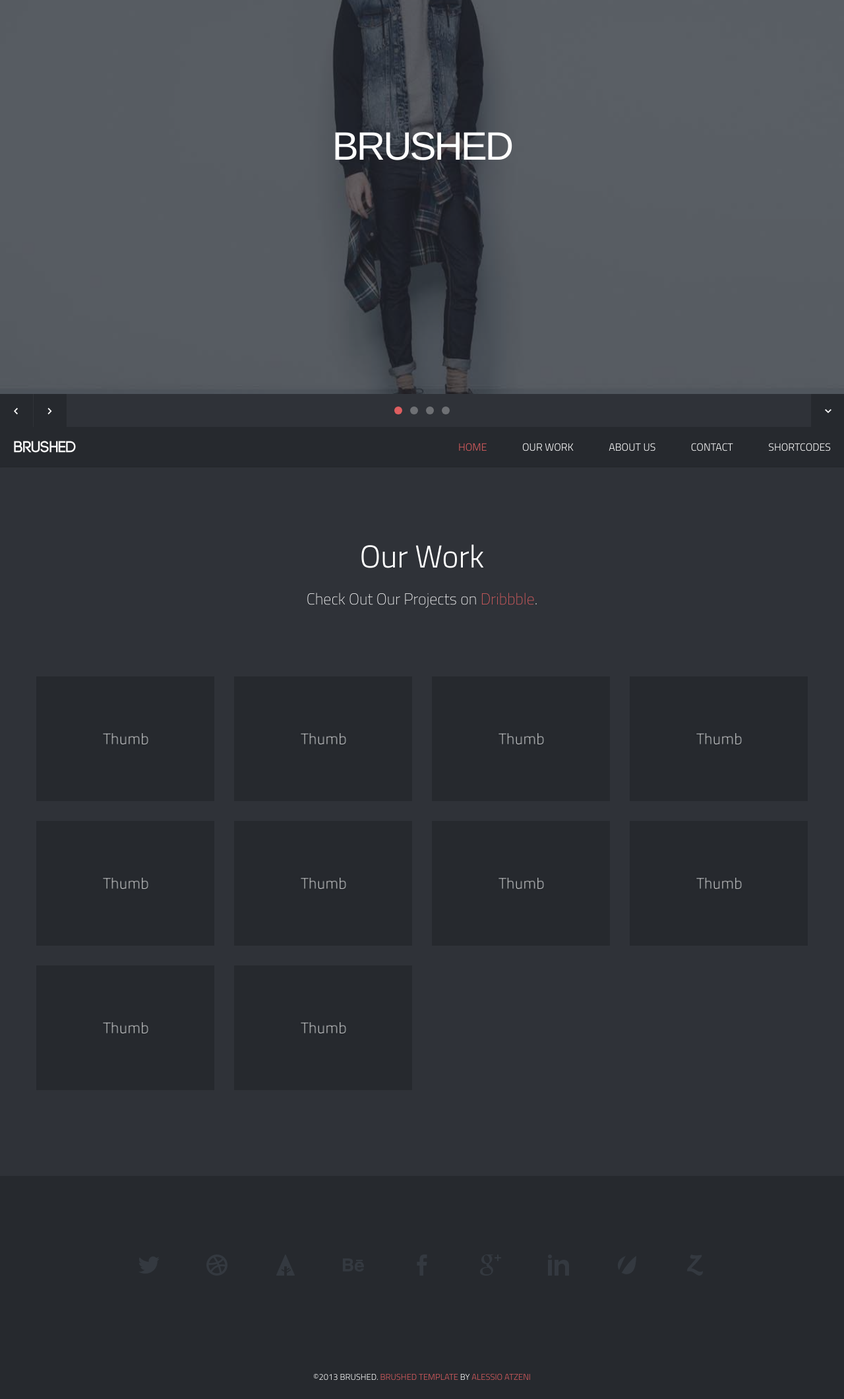
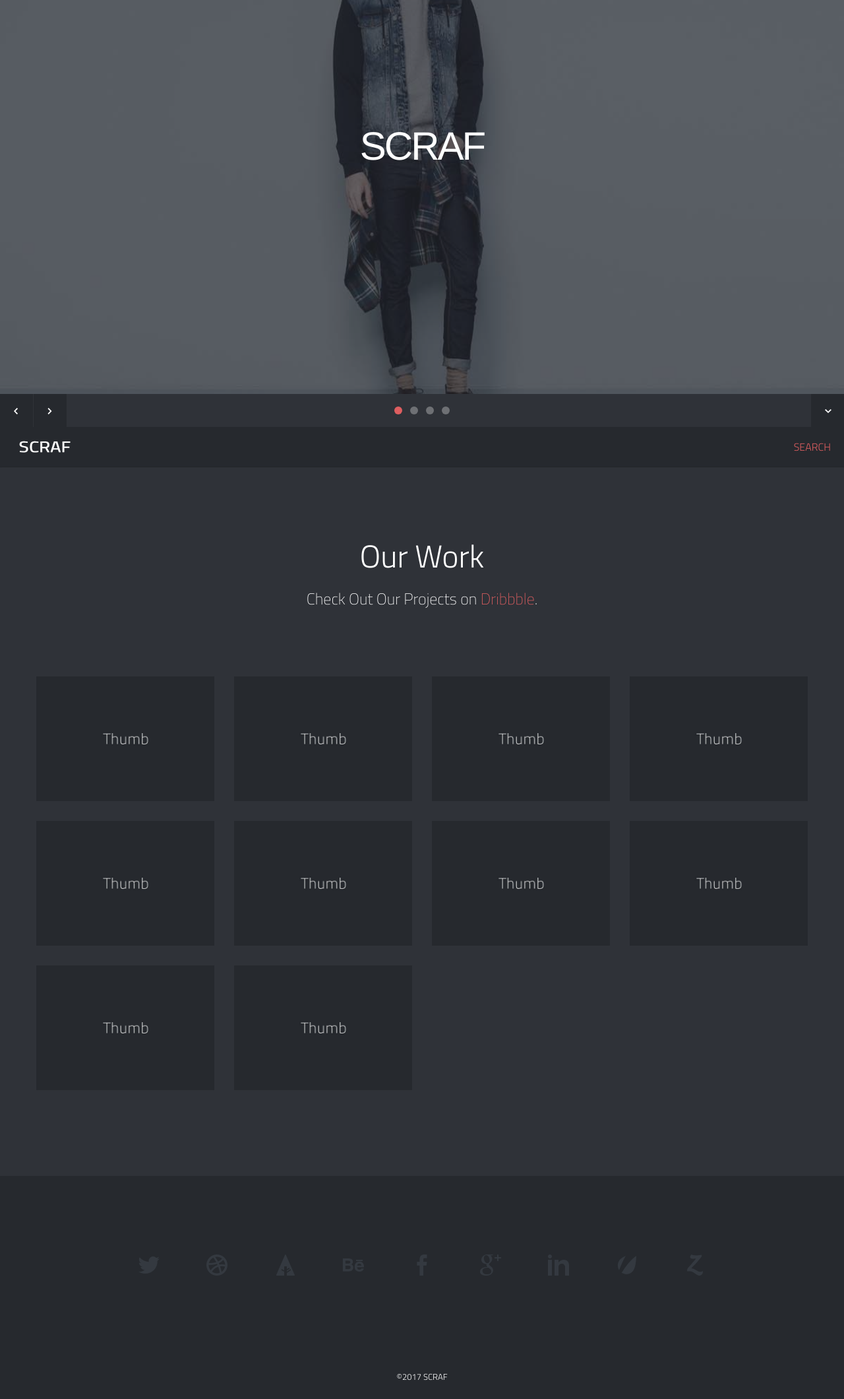
Before and after one commit to Joaquimdcp/Custom-Showcase, a Django app: page /index in a window 1280 px wide. Shown: the part 153-2273 px from the top of the page at 66% size. Run offline with Django 3.2, Linux system fonts and the light colour scheme; some libraries are stand-ins or nearby versions.

Commit message:
Edit Front End

```diff
--- a/showcase/engine/static/css/main.css
+++ b/showcase/engine/static/css/main.css
@@ -1,6 +1,6 @@
 /*
-Theme Name: Brushed
-Theme URI: http://www.themes.alessioatzeni.com/html/brushed/
+Theme Name: scraf
+Theme URI: http://www.themes.alessioatzeni.com/html/scraf/
 Author: Alessio Atzeni
 Author URI: http://www.alessioatzeni.com
 Description: Personal Website and Portfolio of Alessio Atzeni
--- a/showcase/engine/static/js/main.js
+++ b/showcase/engine/static/js/main.js
@@ -1,13 +1,13 @@
 jQuery(function($){
 
-var BRUSHED = window.BRUSHED || {};
+var scraf = window.scraf || {};
 
 /* ==================================================
    Mobile Navigation
 ================================================== */
 var mobileMenuClone = $('#menu').clone().attr('id', 'navigation-mobile');
 
-BRUSHED.mobileNav = function(){
+scraf.mobileNav = function(){
 	var windowWidth = $(window).width();
 
 	if( windowWidth <= 979 ) {
@@ -23,7 +23,7 @@ BRUSHED.mobileNav = function(){
 	}
 }
 
-BRUSHED.listenerMenu = function(){
+scraf.listenerMenu = function(){
 	$('#mobile-nav').on('click', function(e){
 		$(this).toggleClass('open');
 
@@ -46,7 +46,7 @@ BRUSHED.listenerMenu = function(){
    Slider Options
 ================================================== */
 
-BRUSHED.slider = function(){
+scraf.slider = function(){
 	$.supersized({
 		// Functionality
 		slideshow               :   1,			// Slideshow on/off
@@ -77,10 +77,10 @@ BRUSHED.slider = function(){
 		thumb_links				:	0,			// Individual thumb links for each slide
 		thumbnail_navigation    :   0,			// Thumbnail navigation
 		slides 					:  	[			// Slideshow Images
-											{image : '/static/img/slider-images/image01.jpg', title : '<div class="slide-content">Brushed</div>', thumb : '', url : ''},
-											{image : '/static/img/slider-images/image02.jpg', title : '<div class="slide-content">Brushed</div>', thumb : '', url : ''},
-											{image : '/static/img/slider-images/image03.jpg', title : '<div class="slide-content">Brushed</div>', thumb : '', url : ''},
-											{image : '/static/img/slider-images/image04.jpg', title : '<div class="slide-content">Brushed</div>', thumb : '', url : ''}
+											{image : '/static/img/slider-images/image01.jpg', title : '<div class="slide-content">scraf</div>', thumb : '', url : ''},
+											{image : '/static/img/slider-images/image02.jpg', title : '<div class="slide-content">scraf</div>', thumb : '', url : ''},
+											{image : '/static/img/slider-images/image03.jpg', title : '<div class="slide-content">scraf</div>', thumb : '', url : ''},
+											{image : '/static/img/slider-images/image04.jpg', title : '<div class="slide-content">scraf</div>', thumb : '', url : ''}
 									],
 
 		// Theme Options
@@ -96,7 +96,7 @@ BRUSHED.slider = function(){
    Navigation Fix
 ================================================== */
 
-BRUSHED.nav = function(){
+scraf.nav = function(){
 	$('.sticky-nav').waypoint('sticky');
 }
 
@@ -105,7 +105,7 @@ BRUSHED.nav = function(){
    Filter Works
 ================================================== */
 
-BRUSHED.filter = function (){
+scraf.filter = function (){
 	if($('#projects').length > 0){
 		var $container = $('#projects');
 
@@ -158,7 +158,7 @@ BRUSHED.filter = function (){
    FancyBox
 ================================================== */
 
-BRUSHED.fancyBox = function(){
+scraf.fancyBox = function(){
 	if($('.fancybox').length > 0 || $('.fancybox-media').length > 0 || $('.fancybox-various').length > 0){
 
 		$(".fancybox").fancybox({
@@ -187,7 +187,7 @@ BRUSHED.fancyBox = function(){
    Contact Form
 ================================================== */
 
-BRUSHED.contactForm = function(){
+scraf.contactForm = function(){
 	$("#contact-submit").on('click',function() {
 		$contact_form = $('#contact-form');
 
@@ -217,7 +217,7 @@ BRUSHED.contactForm = function(){
    Twitter Feed
 ================================================== */
 
-BRUSHED.tweetFeed = function(){
+scraf.tweetFeed = function(){
 
 	var valueTop = -64; // Margin Top Value
 
@@ -250,7 +250,7 @@ BRUSHED.tweetFeed = function(){
    Menu Highlight
 ================================================== */
 
-BRUSHED.menu = function(){
+scraf.menu = function(){
 	$('#menu-nav, #menu-nav-mobile').onePageNav({
 		currentClass: 'current',
     	changeHash: false,
@@ -266,7 +266,7 @@ BRUSHED.menu = function(){
    Next Section
 ================================================== */
 
-BRUSHED.goSection = function(){
+scraf.goSection = function(){
 	$('#nextsection').on('click', function(){
 		$target = $($(this).attr('href')).offset().top-30;
 
@@ -279,7 +279,7 @@ BRUSHED.goSection = function(){
    GoUp
 ================================================== */
 
-BRUSHED.goUp = function(){
+scraf.goUp = function(){
 	$('#goUp').on('click', function(){
 		$target = $($(this).attr('href')).offset().top-30;
 
@@ -293,7 +293,7 @@ BRUSHED.goUp = function(){
 	Scroll to Top
 ================================================== */
 
-BRUSHED.scrollToTop = function(){
+scraf.scrollToTop = function(){
 	var windowWidth = $(window).width(),
 		didScroll = false;
 
@@ -325,7 +325,7 @@ BRUSHED.scrollToTop = function(){
    Thumbs / Social Effects
 ================================================== */
 
-BRUSHED.utils = function(){
+scraf.utils = function(){
 
 	$('.item-thumbs').bind('touchstart', function(){
 		$(".active").removeClass("active");
@@ -348,7 +348,7 @@ BRUSHED.utils = function(){
    Accordion
 ================================================== */
 
-BRUSHED.accordion = function(){
+scraf.accordion = function(){
 	var accordion_trigger = $('.accordion-heading.accordionize');
 
 	accordion_trigger.delegate('.accordion-toggle','click', function(event){
@@ -370,7 +370,7 @@ BRUSHED.accordion = function(){
    Toggle
 ================================================== */
 
-BRUSHED.toggle = function(){
+scraf.toggle = function(){
 	var accordion_trigger_toggle = $('.accordion-heading.togglize');
 
 	accordion_trigger_toggle.delegate('.accordion-toggle','click', function(event){
@@ -390,7 +390,7 @@ BRUSHED.toggle = function(){
    Tooltip
 ================================================== */
 
-BRUSHED.toolTip = function(){
+scraf.toolTip = function(){
     $('a[data-toggle=tooltip]').tooltip();
 }
 
@@ -399,7 +399,7 @@ BRUSHED.toolTip = function(){
 	Init
 ================================================== */
 
-BRUSHED.slider();
+scraf.slider();
 
 $(document).ready(function(){
 	Modernizr.load([
@@ -430,25 +430,25 @@ $(document).ready(function(){
 		}
 	});
 
-	BRUSHED.nav();
-	BRUSHED.mobileNav();
-	BRUSHED.listenerMenu();
-	BRUSHED.menu();
-	BRUSHED.goSection();
-	BRUSHED.goUp();
-	BRUSHED.filter();
-	BRUSHED.fancyBox();
-	BRUSHED.contactForm();
-	BRUSHED.tweetFeed();
-	BRUSHED.scrollToTop();
-	BRUSHED.utils();
-	BRUSHED.accordion();
-	BRUSHED.toggle();
-	BRUSHED.toolTip();
+	scraf.nav();
+	scraf.mobileNav();
+	scraf.listenerMenu();
+	scraf.menu();
+	scraf.goSection();
+	scraf.goUp();
+	scraf.filter();
+	scraf.fancyBox();
+	scraf.contactForm();
+	scraf.tweetFeed();
+	scraf.scrollToTop();
+	scraf.utils();
+	scraf.accordion();
+	scraf.toggle();
+	scraf.toolTip();
 });
 
 $(window).resize(function(){
-	BRUSHED.mobileNav();
+	scraf.mobileNav();
 });
 
 });
--- a/showcase/static/css/main.css
+++ b/showcase/static/css/main.css
@@ -1,6 +1,6 @@
 /*
-Theme Name: Brushed
-Theme URI: http://www.themes.alessioatzeni.com/html/brushed/
+Theme Name: scraf
+Theme URI: http://www.themes.alessioatzeni.com/html/scraf/
 Author: Alessio Atzeni
 Author URI: http://www.alessioatzeni.com
 Description: Personal Website and Portfolio of Alessio Atzeni
--- a/showcase/templates/base.html
+++ b/showcase/templates/base.html
@@ -11,7 +11,7 @@
 <!-- Meta Tags -->
 <meta http-equiv="Content-Type" content="text/html; charset=UTF-8" />
 
-<title>Brushed | Responsive One Page Template</title>
+<title>Scraf</title>
 
 <meta name="description" content="Insert Your Site Description" />
 
@@ -117,16 +117,12 @@
     	<a id="mobile-nav" class="menu-nav" href="#menu-nav"></a>
 
         <div id="logo">
-        	<a id="goUp" href="#home-slider" title="Brushed | Responsive One Page Template">Brushed Template</a>
+        	<a id="goUp" href="#home-slider" title="scraf | Responsive One Page Template">Scraf</a>
         </div>
 
         <nav id="menu">
         	<ul id="menu-nav">
-            	<li class="current"><a href="#home-slider">Home</a></li>
-                <li><a href="#work">Our Work</a></li>
-                <li><a href="#about">About Us</a></li>
-                <li><a href="#contact">Contact</a></li>
-				<li><a href="shortcodes.html" class="external">Shortcodes</a></li>
+            	<li class="current"><a href="#home-slider">Search</a></li>
             </ul>
         </nav>
 
@@ -199,7 +195,7 @@
 
 <!-- Footer -->
 <footer>
-	<p class="credits">&copy;2013 Brushed. <a href="http://themes.alessioatzeni.com/html/brushed/" title="Brushed | Responsive One Page Template">Brushed Template</a> by <a href="http://www.alessioatzeni.com/" title="Alessio Atzeni | Web Designer &amp; Front-end Developer">Alessio Atzeni</a></p>
+	<p class="credits">&copy;2017 Scraf</p>
 </footer>
 <!-- End Footer -->
 
```
Also changed, not shown: showcase/static/js/main.js (+38 -38 lines), showcase/templates/shortcodes.html (+4 -4 lines), showcase/engine/static/img/logo.png (deleted), showcase/engine/static/img/logo_@2x.png, showcase/static/img/logo.png, showcase/static/img/logo_@2x.png, 1 other file.
